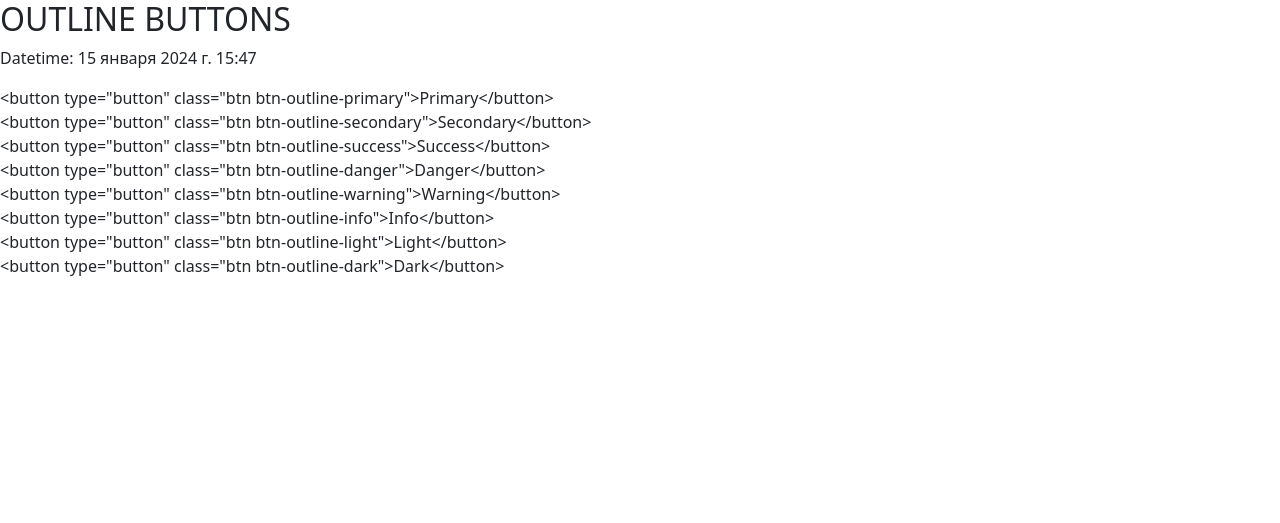
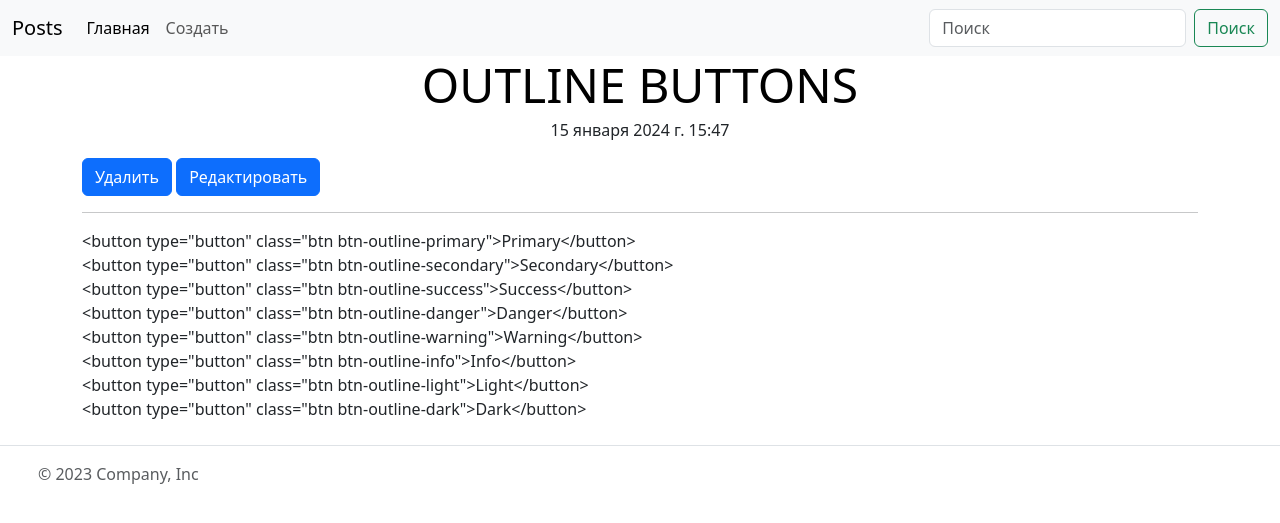
Before and after one commit to Alexsandr250897/lessons_Django, a Django app: template fix/templates/note.html in a window 1280 px wide. Shown: the top 523 px of the page. Run offline with Django 5.2, Linux system fonts and the light colour scheme; data comes from the database, SQL or seed files in the repository; both versions use the stored data as it was after the commit; the template is opened without the code that fills it: values that come from a table or form of the project are taken from there, most other values are stand-ins (such as "Sample title", 1, 10 or a date in 2020).

Commit message:
lessons setings

```diff
--- a/fix/fix/urls.py
+++ b/fix/fix/urls.py
@@ -22,7 +22,7 @@ from posts.views import home_page_view, create_note_view , show_note_view
 
 urlpatterns = [
     path('admin/', admin.site.urls),
-    path("", home_page_view,name="home"),
-    path("create", create_note_view,name="create-note"),
-    path("note/<note_uuid>", show_note_view,name="show-note"),
+    path("", home_page_view ,name="home"),
+    path("create", create_note_view ,name="create-note"),
+    path("note/<note_uuid>", show_note_view, name="show-note"),
 ]
--- a/fix/posts/views.py
+++ b/fix/posts/views.py
@@ -18,7 +18,7 @@ def create_note_view(request:WSGIRequest):
         note = Note.objects.create(
             title=request.POST["title"],
             content=request.POST["content"])
-        return HttpResponseRedirect(reverse('show_note', args=[note.id]))
+        return HttpResponseRedirect(reverse('show-note', args=[note.uuid]))
 
     return render(request, "create_form.html")
 
--- a/fix/templates/base.html
+++ b/fix/templates/base.html
@@ -14,6 +14,11 @@
 
     {% endblock %}
 
+    <div>
+        {% include 'menu.html' %}
+    </div>
+
+
 </head>
 <body>
     <div>
@@ -22,6 +27,8 @@
         {% endblock %}
 
     </div>
-
+    <div>
+        {% include 'footer.html' %}
+    </div>
 </body>
 </html>
--- a/fix/templates/create_form.html
+++ b/fix/templates/create_form.html
@@ -14,7 +14,7 @@
 
 {% block content %}
 <div class="container">
-    <h1 class="header">Создание заметки</h1>
+    <h1>Создание заметки</h1>
 
     <link href="https://cdn.jsdelivr.net/npm/bootstrap@5.3.2/dist/css/bootstrap.min.css" rel="stylesheet" integrity="sha384-T3c6CoIi6uLrA9TneNEoa7RxnatzjcDSCmG1MXxSR1GAsXEV/Dwwykc2MPK8M2HN" crossorigin="anonymous">
     <script src="https://cdn.jsdelivr.net/npm/bootstrap@5.3.2/dist/js/bootstrap.bundle.min.js" integrity="sha384-C6RzsynM9kWDrMNeT87bh95OGNyZPhcTNXj1NW7RuBCsyN/o0jlpcV8Qyq46cDfL" crossorigin="anonymous"></script>
--- /dev/null
+++ b/fix/templates/footer.html
@@ -0,0 +1,14 @@
+<footer class="d-flex flex-wrap justify-content-between align-items-center py-3 my-4 border-top">
+    <div class="col-md-4 d-flex align-items-center">
+      <a href="/" class="mb-3 me-2 mb-md-0 text-body-secondary text-decoration-none lh-1">
+        <svg class="bi" width="30" height="24"><use xlink:href="#bootstrap"></use></svg>
+      </a>
+      <span class="mb-3 mb-md-0 text-body-secondary">© 2023 Company, Inc</span>
+    </div>
+
+    <ul class="nav col-md-4 justify-content-end list-unstyled d-flex">
+      <li class="ms-3"><a class="text-body-secondary" href="#"><svg class="bi" width="24" height="24"><use xlink:href="#twitter"></use></svg></a></li>
+      <li class="ms-3"><a class="text-body-secondary" href="#"><svg class="bi" width="24" height="24"><use xlink:href="#instagram"></use></svg></a></li>
+      <li class="ms-3"><a class="text-body-secondary" href="#"><svg class="bi" width="24" height="24"><use xlink:href="#facebook"></use></svg></a></li>
+    </ul>
+  </footer>
--- /dev/null
+++ b/fix/templates/menu.html
@@ -0,0 +1,24 @@
+<nav class="navbar navbar-expand-lg bg-body-tertiary">
+  <div class="container-fluid">
+    <a class="navbar-brand" href="#">Posts</a>
+    <button class="navbar-toggler" type="button" data-bs-toggle="collapse" data-bs-target="#navbarScroll" aria-controls="navbarScroll" aria-expanded="false" aria-label="Переключатель навигации">
+      <span class="navbar-toggler-icon"></span>
+    </button>
+    <div class="collapse navbar-collapse" id="navbarScroll">
+      <ul class="navbar-nav me-auto my-2 my-lg-0 navbar-nav-scroll" style="--bs-scroll-height: 100px;">
+        <li class="nav-item">
+          <a class="nav-link active" aria-current="page" href="{% url 'home' %}">Главная</a>
+        </li>
+        <li class="nav-item dropdown">
+          <li class="nav-item">
+            <a class="nav-link" href="{% url 'create-note' %}">Создать</a>
+            </li>
+        </li>
+      </ul>
+      <form class="d-flex" role="search">
+        <input class="form-control me-2" type="search" placeholder="Поиск" aria-label="Поиск">
+        <button class="btn btn-outline-success" type="submit">Поиск</button>
+      </form>
+    </div>
+  </div>
+</nav>
--- a/fix/templates/note.html
+++ b/fix/templates/note.html
@@ -5,9 +5,18 @@
 {% endblock %}
 
 {% block content %}
-    <h2 class="header">{{ note.title | upper }}</h2>
+    <div class="container">
 
-    <p>Datetime: {{ note.created_at }}</p>
+        <div class="text-center">
+            <h2 class="display-5 link-body-emphasis mb-1">{{ note.title | upper }}</h2>
 
-    <div>{{ note.content | linebreaks }}</div>
+            <p class="blog-post-meta">{{ note.created_at }}</p>
+        </div>
+        <div class="d-grid gap-2 d-md-block">
+            <button class="btn btn-primary" type="button">Удалить</button>
+            <button class="btn btn-primary" type="button">Редактировать</button>
+        </div>
+        <hr>
+        <div>{{ note.content | linebreaks }}</div>
+    </div>
 {%endblock%}
```
Also changed, not shown: fix/templates/home.html (+3 -16 lines), fix/templates/posts-list.html (added, +21 -0 lines), fix/templates/welcome.html (added, +13 -0 lines), fix/db.sqlite3.
